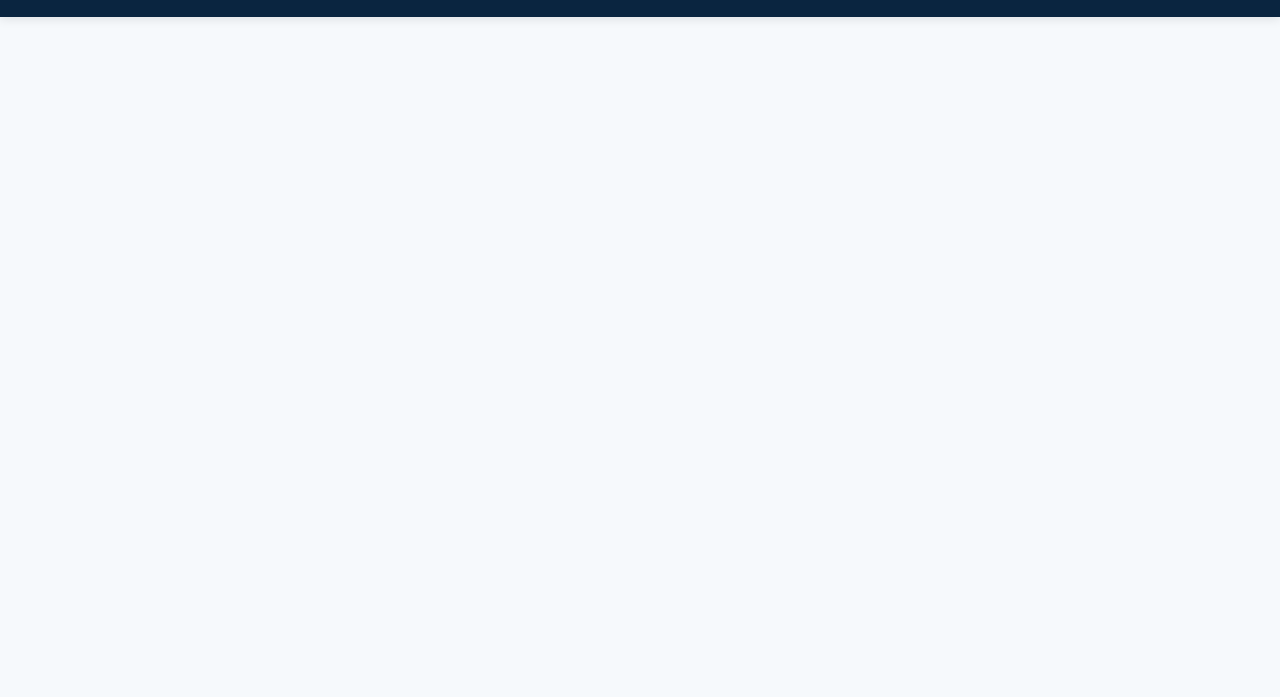
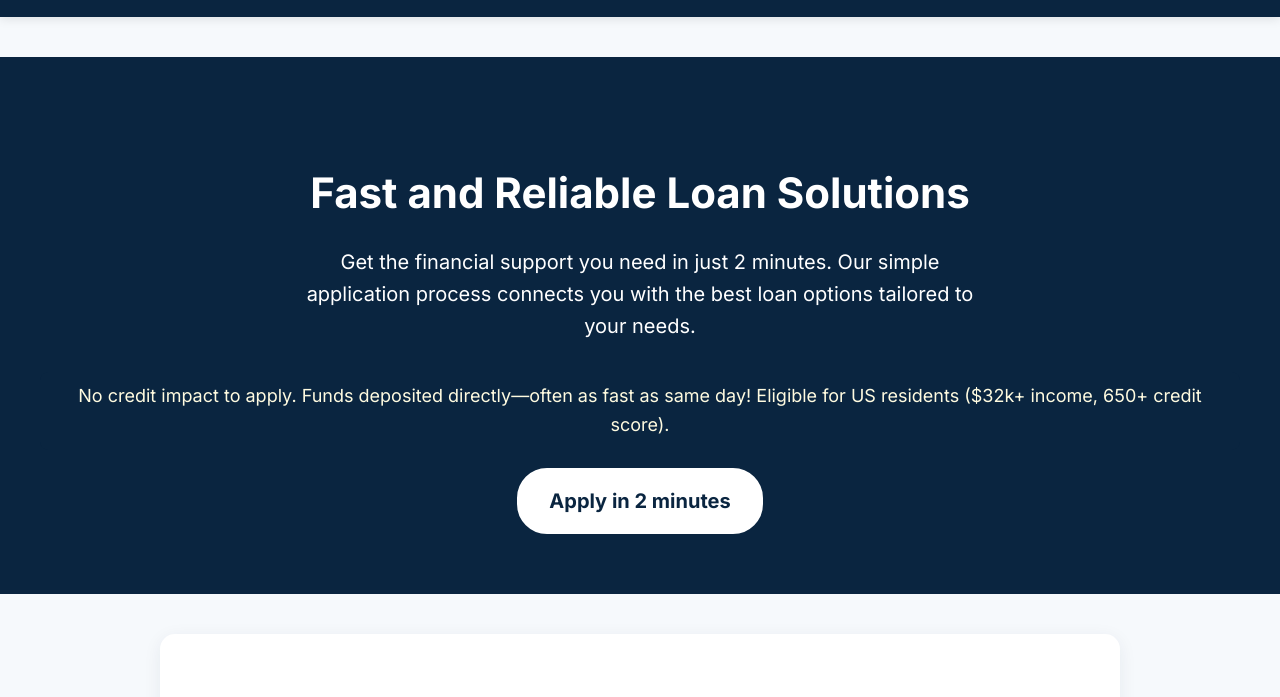
Before and after one commit to Paul-Safranek/Chariot-Lending, a plain HTML site: page index.html in a window 1280 px wide. Shown: the part 73-770 px from the top of the page. Drawn offline with Linux system fonts and the light colour scheme.

Commit message:
Update index.html with new content

```diff
--- a/index.html
+++ b/index.html
@@ -15,10 +15,7 @@
       gtag('config', 'G-1GC631KXQZ');
     </script>
     <style>
-        /* SF Pro Display (Apple-like font) */
-        /* Note: Using a generic font stack as a fallback for reliability. */
         @import url('https://fonts.googleapis.com/css2?family=Inter:wght@400;700&display=swap');
-
         :root {
             --dark-blue: #0a2540;
             --light-gray: #f6f9fc;
@@ -26,7 +23,6 @@
             --success-green: #28a745;
             --error-red: #dc3545;
         }
-
         body {
             font-family: 'Inter', -apple-system, BlinkMacSystemFont, 'Segoe UI', Roboto, Oxygen, Ubuntu, Cantarell, 'Open Sans', 'Helvetica Neue', sans-serif;
             margin: 0;
@@ -36,13 +32,11 @@
             background-color: var(--light-gray);
             scroll-behavior: smooth;
         }
-
         .container {
             max-width: 1200px;
             margin: 0 auto;
             padding: 0 20px;
         }
-
         header {
             background-color: var(--dark-blue);
             color: var(--white);
@@ -52,38 +46,32 @@
             z-index: 100;
             box-shadow: 0 2px 10px rgba(0,0,0,0.1);
         }
-
         .header-content {
             display: flex;
             justify-content: space-between;
             align-items: center;
             flex-wrap: wrap;
         }
-
         .logo-container {
             display: flex;
             align-items: center;
             cursor: pointer;
         }
-
         .logo {
             width: 50px;
             height: 50px;
             margin-right: 15px;
             object-fit: contain;
         }
-
         .logo-text {
             font-size: 28px;
             font-weight: bold;
         }
-
         nav {
             display: flex;
             gap: 25px;
             margin-top: 10px;
         }
-
         nav a {
             color: var(--white);
             text-decoration: none;
@@ -92,38 +80,31 @@
             transition: opacity 0.3s;
             padding: 5px 0;
         }
-
         nav a:hover {
             opacity: 0.8;
         }
-
         .page {
             display: none;
             padding: 40px 0;
             animation: fadeIn 0.5s;
         }
-
         @keyframes fadeIn {
             from { opacity: 0; }
             to { opacity: 1; }
         }
-
         .page.active {
             display: block;
         }
-
         .hero {
             background-color: var(--dark-blue);
             color: var(--white);
             padding: 60px 0;
             text-align: center;
         }
-
         .hero h1 {
             font-size: 42px;
             margin-bottom: 20px;
         }
-
         .hero p {
             font-size: 20px;
             max-width: 700px;
@@ -138,7 +119,6 @@
             padding: 10px;
             display: inline-block;
         }
-
         .cta-button {
             display: inline-block;
             background-color: var(--white);
@@ -151,13 +131,10 @@
             border: 2px solid var(--white);
             transition: all 0.3s;
         }
-
         .cta-button:hover {
             background-color: transparent;
             color: var(--white);
         }
-
-        /* --- Custom Additions for Chariot Homepage Section --- */
         .chariot-highlights {
             background-color: #fff;
             border-radius: 15px;
@@ -197,9 +174,6 @@
                 font-size: 24px;
             }
         }
-        /* --- End Custom Additions --- */
-
-        /* ...rest of your CSS remains unchanged... */
     </style>
 </head>
 <body>
@@ -218,10 +192,9 @@
             </div>
         </div>
     </header>
-
     <main>
         <!-- Apply Now Page -->
-        <section id="apply-now" class="page">
+        <section id="apply-now" class="page active">
             <section class="hero">
                 <div class="container">
                     <h1>Fast and Reliable Loan Solutions</h1>
@@ -230,8 +203,6 @@
                     <a href="https://form.jotform.com/n2funding/loan-application-form-" class="cta-button" target="_blank" rel="noopener noreferrer">Apply in 2 minutes</a>
                 </div>
             </section>
-
-            <!-- Custom Chariot Lending Highlights Section -->
             <div class="chariot-highlights">
                 <h2>Why Choose Chariot Lending?</h2>
                 <ul>
@@ -250,12 +221,9 @@
                     <li><strong>Tax Benefits:</strong> Success fees are tax-deductible—your only cost is the interest rate</li>
                 </ul>
             </div>
-            <!-- End Highlights -->
-
             <div class="referral-note">
                 When filling out forms, or talking to my lending sources, please note that your referral came from "Paul Safranek" so we know who to connect you with. <br><strong>Mention 'Paul Safranek' for priority service from our expert lending team.</strong>
             </div>
-
             <section class="how-it-works">
                 <div class="container">
                     <h2>How It Works</h2>
@@ -278,7 +246,6 @@
                     </div>
                 </div>
             </section>
-
             <section class="faq">
                 <div class="container">
                     <h2>Frequently Asked Questions</h2>
@@ -339,11 +306,9 @@
                 </div>
             </section>
         </section>
-
         <!-- About Me Page, Blog Page, and rest of your HTML unchanged... -->
         <!-- ... -->
     </main>
-
     <!-- ...footer and scripts unchanged... -->
 </body>
 </html>
```
